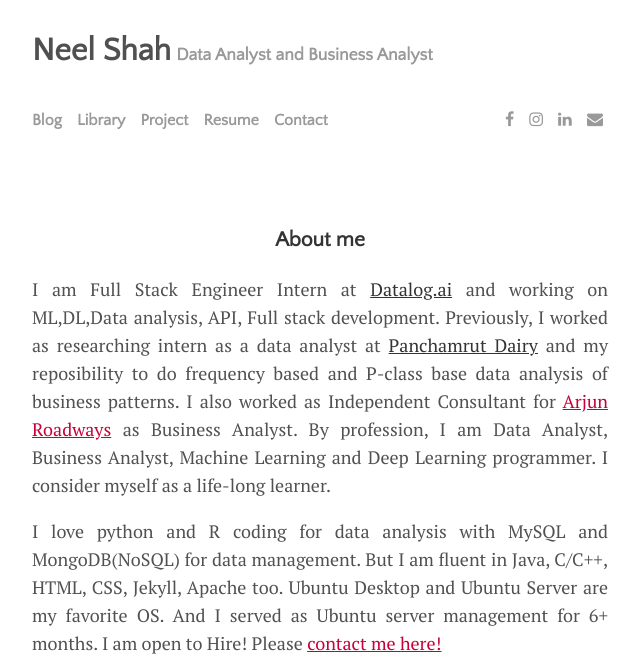
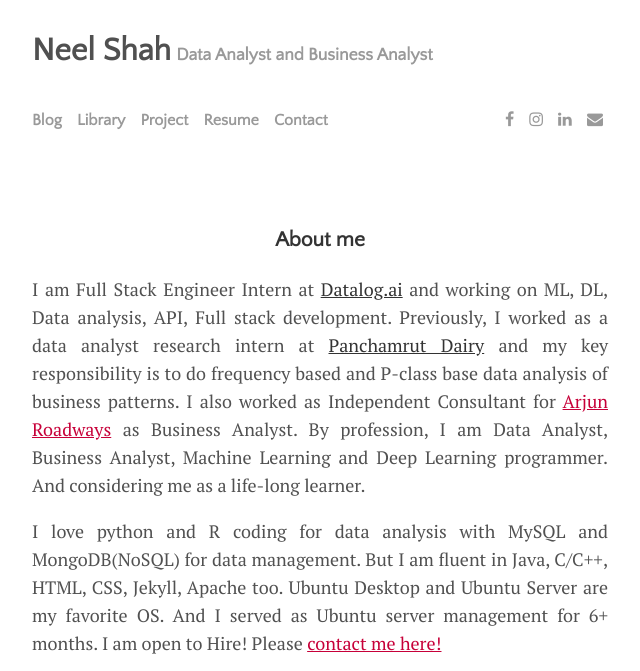
Before and after one commit to NeelShah18/neelshah18.github.io, a Jekyll site: the page built from index.html, in a window 1280 px wide, cut to the strip 0-671 px from the top of the page. Shown: the whole strip, without its empty margins (320-960 px from the left). Built offline with Jekyll 4.4.1, drawn with Linux system fonts in a browser that asks for light colours; nearby versions of some CDN libraries; the list of posts is cut into pages by our own code.

Commit message:
Update index.html

```diff
--- a/index.html
+++ b/index.html
@@ -4,7 +4,7 @@
 ---
 <h3 style="text-align: center;">About me</h3>
 <p style="text-align: justify;">
-  I am Full Stack Engineer Intern at <a href="http://www.datalog.ai/"><font color:"#C70039">Datalog.ai</font></a> and working on ML,DL,Data analysis, API, Full stack development. Previously, I worked as researching intern as a data analyst at <a href="http://panchamrutdairy.org/"><font color:"#C70039">Panchamrut Dairy</font></a> and my reposibility to do frequency based and P-class base data analysis of business patterns. I also worked as Independent Consultant for <a href="http://arjunroadways.com/" style="color: #C70039;"><font color:"#C70039">Arjun Roadways</font></a> as Business Analyst. By profession, I am Data Analyst, Business Analyst, Machine Learning and Deep Learning programmer. I consider myself as a life-long learner.
+  I am Full Stack Engineer Intern at <a href="http://www.datalog.ai/"><font color:"#C70039">Datalog.ai</font></a> and working on ML, DL, Data analysis, API, Full stack development. Previously, I worked as a data analyst research intern at <a href="http://panchamrutdairy.org/"><font color:"#C70039">Panchamrut Dairy</font></a> and my key responsibility is to do frequency based and P-class base data analysis of business patterns. I also worked as Independent Consultant for <a href="http://arjunroadways.com/" style="color: #C70039;"><font color:"#C70039">Arjun Roadways</font></a> as Business Analyst. By profession, I am Data Analyst, Business Analyst, Machine Learning and Deep Learning programmer. And considering me as a life-long learner.
 </p>
 <p  style="text-align: justify;">
 I love python and R coding for data analysis with MySQL and MongoDB(NoSQL) for data management. But I am fluent in Java, C/C++, HTML, CSS, Jekyll, Apache too. Ubuntu Desktop and Ubuntu Server are my favorite OS. And I served as Ubuntu server management for 6+ months. I am open to Hire! Please <a href="https://neelshah18.github.io/contacts.html" style="color: #C70039;"><font color:"#C70039"> contact me here!</font></a>
```
